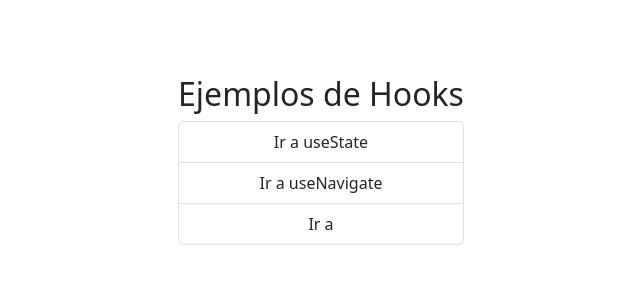
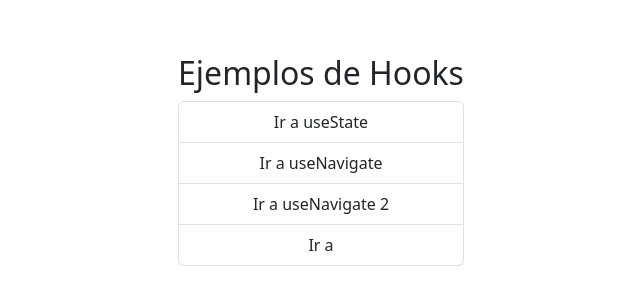
Before and after one commit to kevindamian2023/ProyectOrientadoAlSer, a React (Vite) app: page / in a window 1280 px wide. Shown: the part 272-576 px from the top of the page, without its empty margins (319-959 px from the left). Built offline with nearby package versions, Linux system fonts and the light colour scheme.

Commit message:
commit de develop

```diff
--- a/src/playground/HomeHooks.jsx
+++ b/src/playground/HomeHooks.jsx
@@ -8,6 +8,8 @@ function HomeHooks() {
         <div className='list-group'>
           <a href="/useState" className='list-group-item'>Ir a useState</a>
           <a href="/useNavigate" className='list-group-item'>Ir a useNavigate</a>
+          {/* ejemplo para pasar a rama develop */}
+          <a href="/useNavigate" className='list-group-item'>Ir a useNavigate 2</a>
           <a href="#" className='list-group-item'>Ir a </a>
         </div>
       </div>
```
